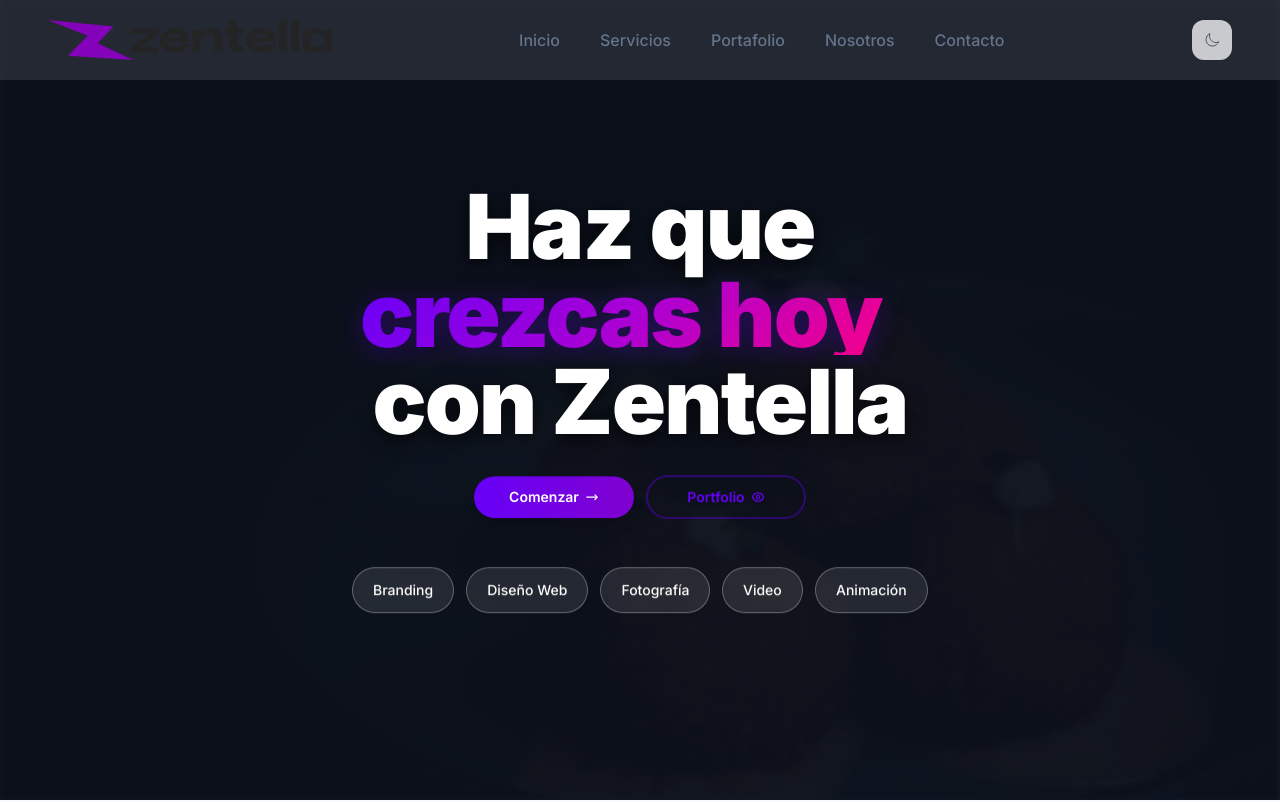
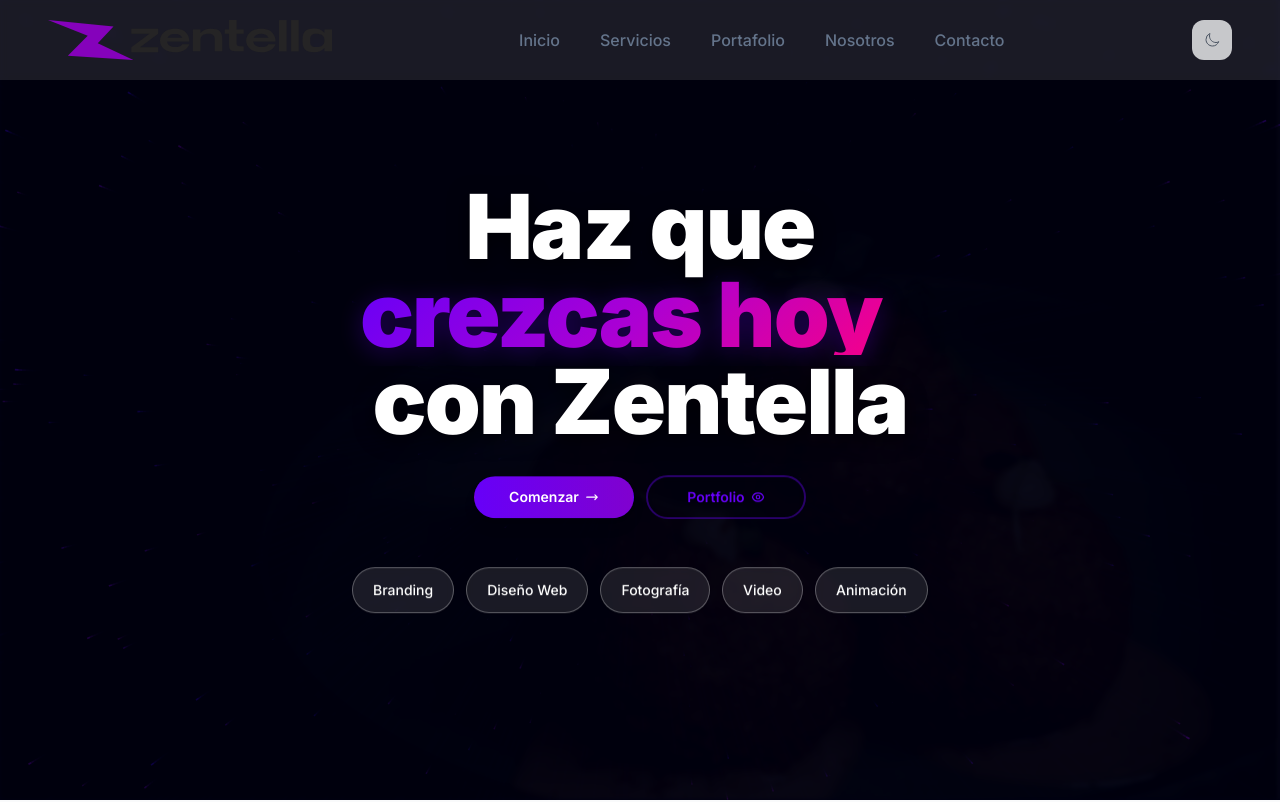
Before and after one commit to evaristojs/Zentella, a React (Vite) app: page / in a window 1280 px wide. Shown: the top 802 px of the page. Built offline with nearby package versions, Linux system fonts and the light colour scheme.

Commit message:
Revert "Add dark background to Hero section"
This reverts commit 67bb722cb8e5a95d540a30c9e37c2b981d5c9f8c.

```diff
--- a/src/components/Hero.tsx
+++ b/src/components/Hero.tsx
@@ -130,7 +130,7 @@ const Hero = () => {
   return (
     <section
       id="hero"
-      className="starfield min-h-screen relative overflow-hidden bg-gray-900 dark:bg-black"
+      className="starfield min-h-screen relative overflow-hidden"
       style={{
         height: '100vh',
         width: '100%',
```
